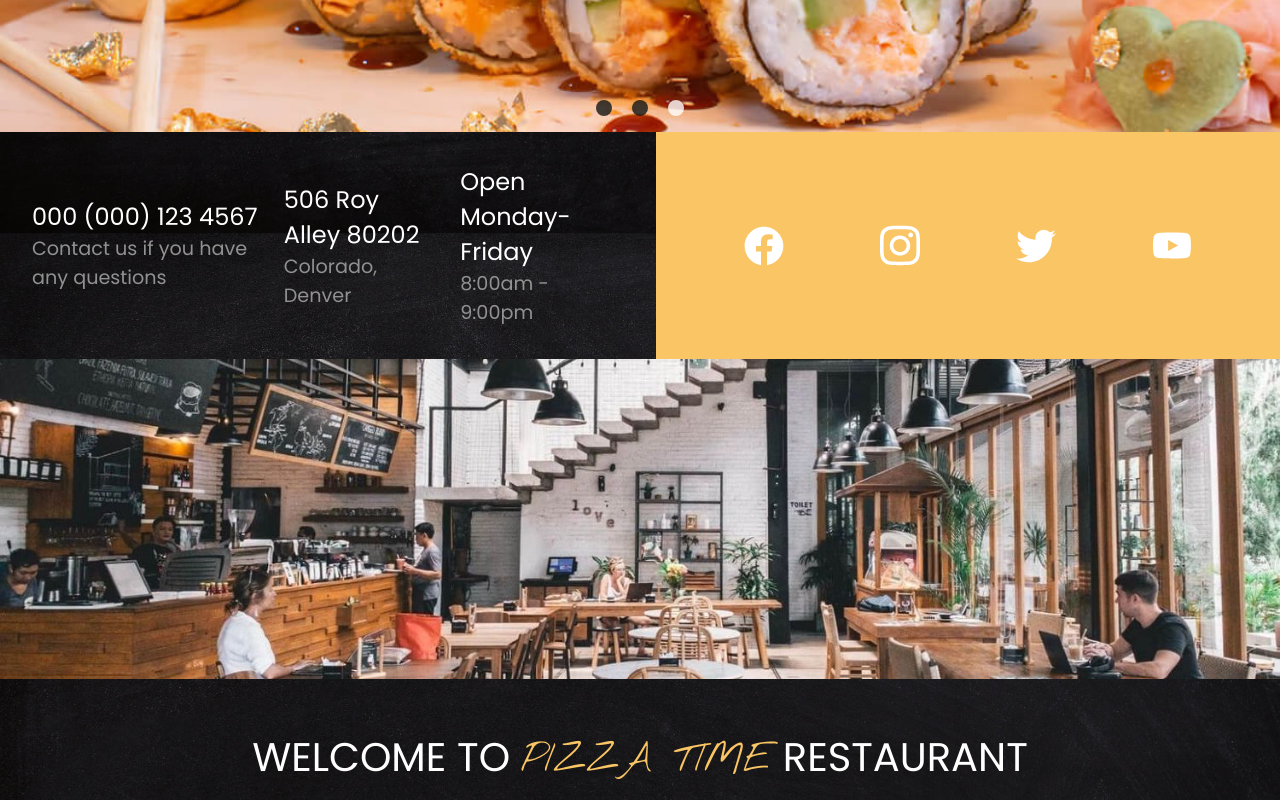
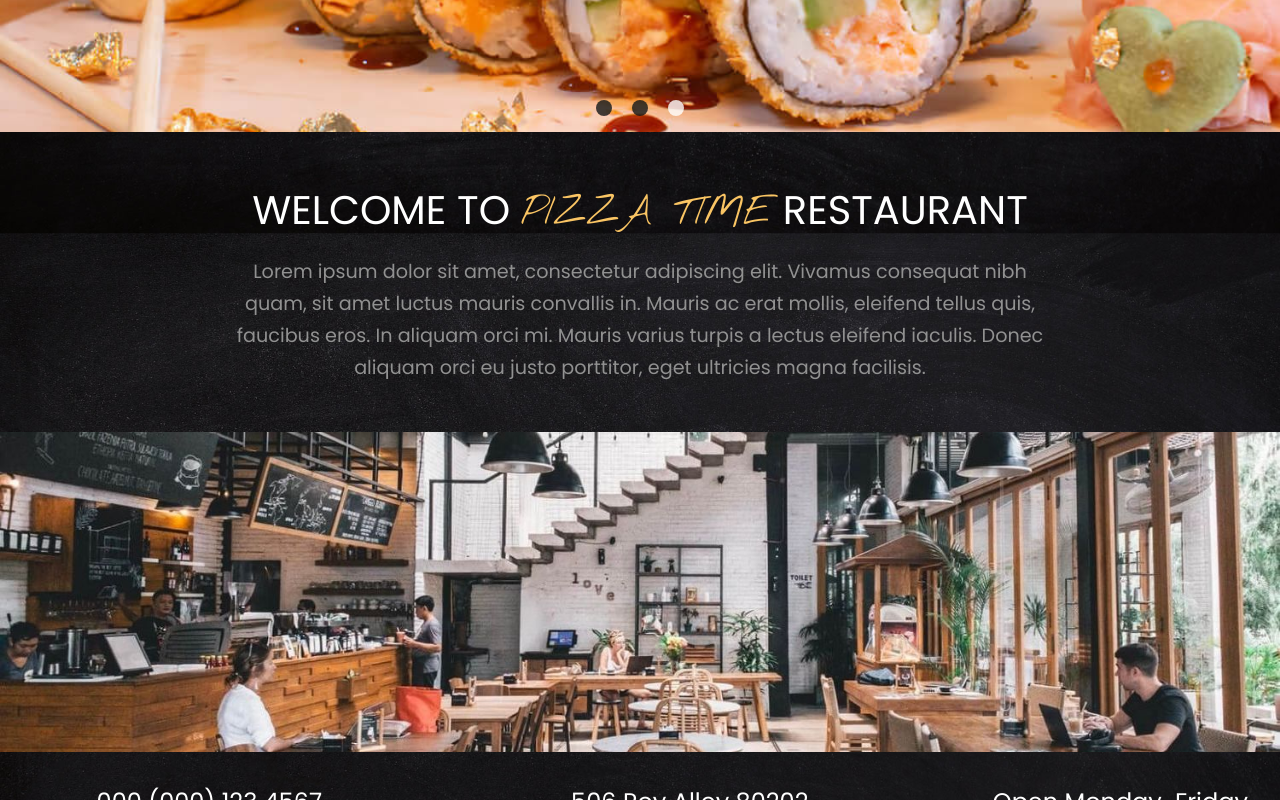
Before and after one commit to my-devpost/pangea-pizza-time-with-react, a React (Create React App) app: page / in a window 1280 px wide. Shown: the part 620-1420 px from the top of the page. Built offline with nearby package versions, Linux system fonts and the light colour scheme.

Commit message:
removed socials from section 2

```diff
--- a/src/App.js
+++ b/src/App.js
@@ -1,7 +1,6 @@
 import React from "react";
 import { Route, Routes, BrowserRouter } from "react-router-dom";
 //Components
-
 import Header from "./components/landing/Header.js";
 import Footer from "./components/footer/Footer.js";
 import Menu from "./components/menu/Menu";
--- a/src/assets/App.css
+++ b/src/assets/App.css
@@ -299,6 +299,12 @@ li.alice-carousel__stage-item .__cloned {
   justify-content: space-between;
   font-family: var(--poppins-font);
   font-weight: 400;
+  display: flex;
+  flex-direction: column;
+  align-items: center;
+}
+.company-details > * {
+  text-align: center;
 }
 
 .company-details h2 {
@@ -310,24 +316,6 @@ li.alice-carousel__stage-item .__cloned {
   color: var(--light-gray);
   font-family: var(--poppins-font);
   font-weight: 400;
-  font-size: 1.2rem;
-}
-/* Social Media */
-.social-media {
-  justify-content: space-evenly;
-  gap: 1.5rem;
-  background-color: var(--yellow);
-  padding: 1rem;
-}
-
-.social-media.second {
-  background-color: var(--light-black);
-}
-.social-media img {
-  width: 2.5rem;
-}
-
-.social-media a {
   font-size: 1.2rem;
 }
 
@@ -366,7 +354,7 @@ li.alice-carousel__stage-item .__cloned {
 
 /* Section 3 */
 .section-3 {
-  gap: 1rem;
+  gap: 2rem;
   background-image: url("../images/section-3-img.png");
   background-repeat: repeat;
   background-size: contain;
@@ -381,6 +369,8 @@ li.alice-carousel__stage-item .__cloned {
 .services-grid {
   gap: 4rem;
   margin-top: 4rem;
+  max-width: 80%;
+  margin: 0 auto;
 }
 
 .services-grid .service-list {
@@ -592,6 +582,7 @@ li.alice-carousel__stage-item .__cloned {
 
 .highlights {
   z-index: 1;
+  /* max-width: 80%; */
 }
 
 .highligh-container {
@@ -1001,7 +992,6 @@ hr {
 .logo,
 .header-btns a:last-child,
 .header-btns a:first-child,
-.social-media a,
 .meal-item-order a,
 .more-pizza,
 .dish-categories h3,
@@ -1022,7 +1012,6 @@ hr {
   .logo:hover,
   .header-btns .btn-link:last-child:hover,
   .header-btns .btn-link:first-child:hover,
-  .social-media a:hover,
   .meal-item-order a:hover,
   .more-pizza:hover,
   .dish-categories h3:hover,
@@ -1056,9 +1045,7 @@ hr {
     border-color: rgba(255, 255, 255, 0.637);
     background-color: rgba(255, 255, 255, 0.637);
   }
-  .social-media a:hover {
-    font-size: 1.5rem;
-  }
+
   .meal-item-order a:hover {
     background-color: var(--yellow);
     border: 1px solid transparent;
--- a/src/assets/Responsive.css
+++ b/src/assets/Responsive.css
@@ -64,13 +64,11 @@
   }
   .section-1,
   .company-details,
-  .social-media,
   .services-grid {
     display: flex;
     flex-direction: row;
   }
 
-  .social-media,
   .company-details {
     align-items: center;
     width: 100%;
@@ -90,6 +88,7 @@
   }
   .highlights {
     grid-template-columns: repeat(4, 1fr);
+    /* margin: 0 auto; */
   }
 
   .section-8 {
--- a/src/components/footer/FooterMenu.js
+++ b/src/components/footer/FooterMenu.js
@@ -20,7 +20,7 @@ export default class FooterMenu extends React.Component {
             className="txt-white"
             to="/"
           >
-            <>Home</>
+            Home
           </NavLink>
         </li>
         <li>
@@ -37,7 +37,7 @@ export default class FooterMenu extends React.Component {
             className="txt-white"
             to="/menu"
           >
-            <>Menu</>
+            Menu
           </NavLink>
         </li>
 
@@ -55,7 +55,7 @@ export default class FooterMenu extends React.Component {
             className="txt-white"
             to="/blog"
           >
-            <>Blog</>
+            Blog
           </NavLink>
         </li>
         <li>
@@ -72,7 +72,7 @@ export default class FooterMenu extends React.Component {
             className="txt-white"
             to="/about"
           >
-            <>About</>
+            About
           </NavLink>
         </li>
         <li>
@@ -89,7 +89,7 @@ export default class FooterMenu extends React.Component {
             className="txt-white"
             to="/contact"
           >
-            <>Contact</>
+            Contact
           </NavLink>
         </li>
         <li>
--- a/src/components/footer/FooterSocials.js
+++ b/src/components/footer/FooterSocials.js
@@ -1,5 +1,4 @@
 import React from "react";
-import { Link } from "react-router-dom";
 import Github from "../../images/socials/github.svg";
 import Linkedin from "../../images/socials/linkedin.svg";
 import Website from "../../images/socials/portfolio.png";
--- a/src/components/landing/ContactUsLanding.js
+++ b/src/components/landing/ContactUsLanding.js
@@ -1,8 +1,4 @@
 import React from "react";
-import facebook from "../../images/facebook.svg";
-import instagram from "../../images/instagram.svg";
-import twitter from "../../images/twitter.svg";
-import youtube from "../../images/youtube.svg";
 
 export default class ContactUsLanding extends React.Component {
   render() {
@@ -22,37 +18,6 @@ export default class ContactUsLanding extends React.Component {
             <p>8:00am - 9:00pm</p>
           </div>
         </section>
-
-        <section className="social-media flex-container flex-row txt-white">
-          <a
-            href="https://www.facebook.com/"
-            target="_blank"
-            rel="noopener noreferrer"
-          >
-            <img src={facebook} alt="facebook"></img>
-          </a>
-          <a
-            href="https://www.instagram.com/"
-            target="_blank"
-            rel="noopener noreferrer"
-          >
-            <img src={instagram} alt="instagram"></img>
-          </a>
-          <a
-            href="https://twitter.com/"
-            target="_blank"
-            rel="noopener noreferrer"
-          >
-            <img src={twitter} alt="twitter"></img>
-          </a>
-          <a
-            href="https://www.youtube.com/"
-            target="_blank"
-            rel="noopener noreferrer"
-          >
-            <img src={youtube} alt="youtube"></img>
-          </a>
-        </section>
       </article>
     );
   }
--- a/src/components/landing/RootSection.js
+++ b/src/components/landing/RootSection.js
@@ -23,8 +23,8 @@ class RootSection extends React.Component {
     return (
       <React.Fragment>
         <Header />
+        <WelcomeSection />
         <ContactUsLanding />
-        <WelcomeSection />
         <OurServices />
         <PizzaMenuPreview ResetLocation={ResetLocation} />
         <MenuPricingPreview ResetLocation={ResetLocation} />
--- a/src/components/landing/WelcomeSection.js
+++ b/src/components/landing/WelcomeSection.js
@@ -5,11 +5,6 @@ export default class WelcomeSection extends React.Component {
   render() {
     return (
       <article className="section-2">
-        <img
-          className="section-two-img"
-          src={SectionOneImg}
-          alt="restaurant interior"
-        />
         <section className="section-2-info flex-container flex-column txt-center pop-font">
           <h2 className="txt-white">
             Welcome to <span>Pizza Time</span> restaurant
@@ -22,6 +17,11 @@ export default class WelcomeSection extends React.Component {
             orci eu justo porttitor, eget ultricies magna facilisis.{" "}
           </p>
         </section>
+        <img
+          className="section-two-img"
+          src={SectionOneImg}
+          alt="restaurant interior"
+        />
       </article>
     );
   }
```
